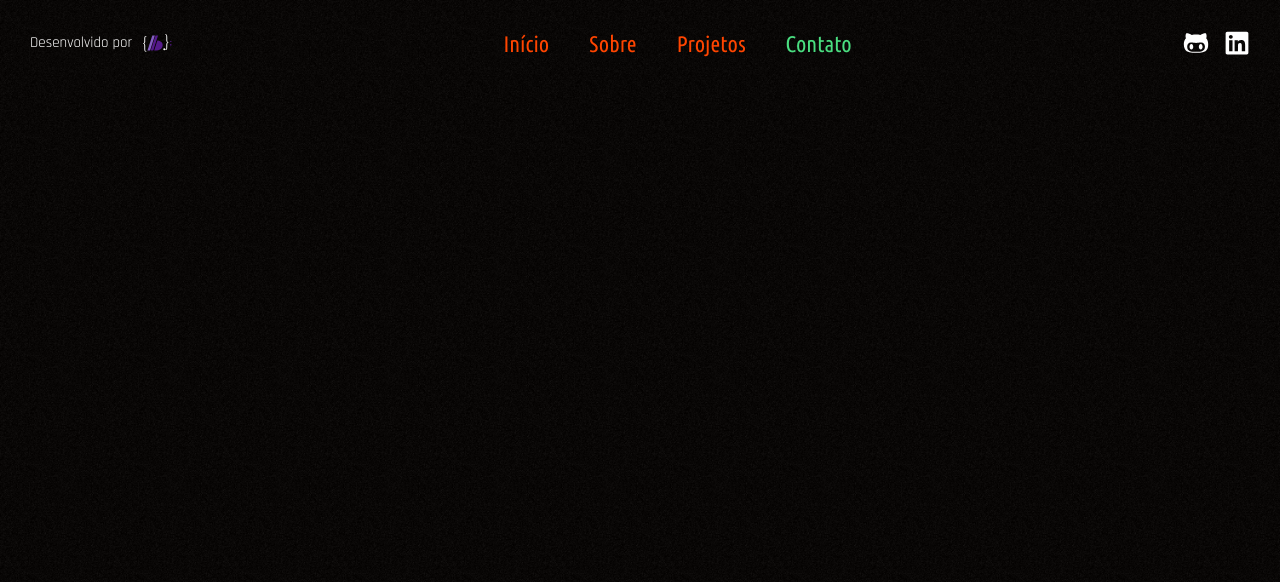
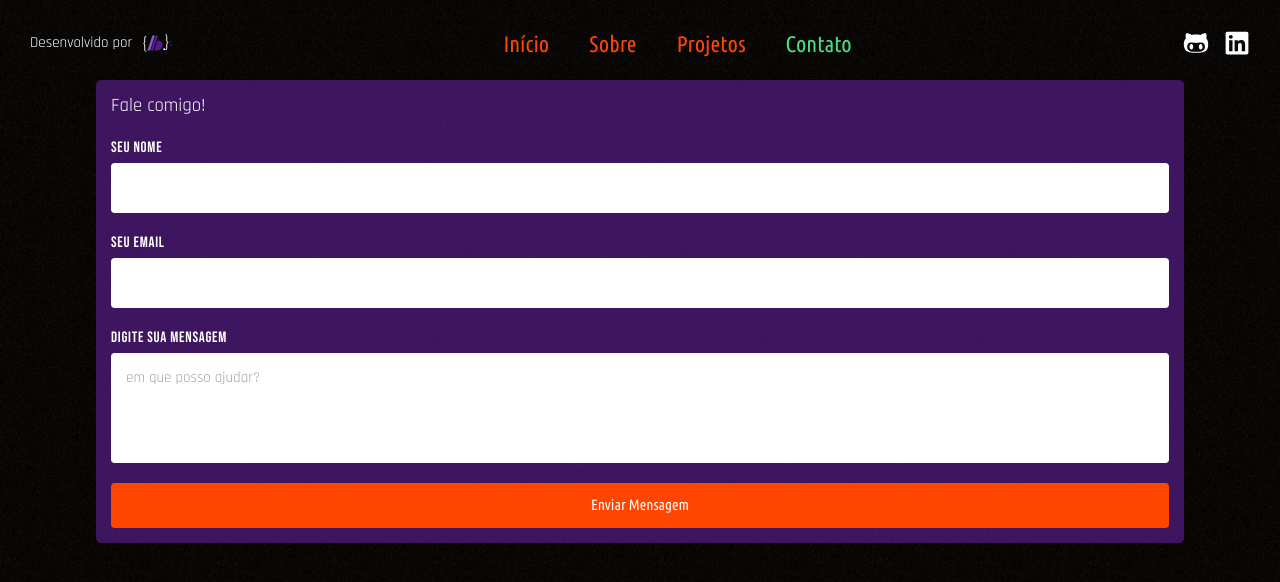
Before and after one commit to code-front-braga/Next_JS_Portfolio_Leonardo_Braga, a Next.js app: page /contact in a window 1280 px wide. Shown: the top 582 px of the page. Built offline with nearby package versions, Linux system fonts and the light colour scheme; a web font is replaced by a local one.

Commit message:
feat: created Contact component, Form component and styled it

```diff
--- a/package.json
+++ b/package.json
@@ -14,6 +14,7 @@
 		"next": "15.0.3",
 		"react": "^18.3.1",
 		"react-dom": "^18.3.1",
+		"react-hook-form": "^7.53.2",
 		"react-icons": "^5.3.0"
 	},
 	"devDependencies": {
--- /dev/null
+++ b/src/pages/contact/form.tsx
@@ -0,0 +1,56 @@
+export default function Form() {
+	return (
+		<>
+			<form className="mb-auto ml-auto mr-auto mt-32 flex w-[85%] flex-col gap-8 rounded-lg bg-purple-800 bg-opacity-55 p-6">
+				<h2 className="font-rajdhani text-3xl text-white">Fale comigo!</h2>
+
+				<div className="flex w-full flex-col gap-2">
+					<label
+						htmlFor=""
+						className="font-bebasNeue text-2xl tracking-wider text-white"
+					>
+						Seu nome
+					</label>
+					<input
+						type="text"
+						className="rounded-md p-6 font-rajdhani text-2xl"
+					/>
+				</div>
+
+				<div className="flex w-full flex-col gap-2">
+					<label
+						htmlFor=""
+						className="font-bebasNeue text-2xl tracking-wider text-white"
+					>
+						Seu email
+					</label>
+					<input
+						type="text"
+						className="rounded-md p-6 font-rajdhani text-2xl"
+					/>
+				</div>
+
+				<div className="flex w-full flex-col gap-2">
+					<label
+						htmlFor=""
+						className="font-bebasNeue text-2xl tracking-wider text-white"
+					>
+						Digite sua mensagem
+					</label>
+					<textarea
+						name=""
+						id=""
+						className="h-44 rounded-md p-6 font-rajdhani text-2xl"
+						placeholder="em que posso ajudar?"
+					/>
+				</div>
+				<button
+					type="submit"
+					className="rounded-md bg-orangered p-5 font-ubuntuCond text-2xl text-white"
+				>
+					Enviar Mensagem
+				</button>
+			</form>
+		</>
+	);
+}
--- a/src/pages/contact/index.tsx
+++ b/src/pages/contact/index.tsx
@@ -1,3 +1,9 @@
+import Form from './form';
+
 export default function Contact() {
-  return <h1>Contact</h1>
+	return (
+		<section className='relative flex h-screen w-full'>
+			<Form />
+		</section>
+	);
 }
--- a/src/pages/projects/index.tsx
+++ b/src/pages/projects/index.tsx
@@ -14,8 +14,8 @@ export default function Projects() {
 			<section className={clsx('relative w-full')}>
 				<div
 					className={clsx(
-						'relative flex flex-col gap-8 p-6 pt-32',
-						'desktop1024px:pt-40',
+						'relative flex flex-col gap-8 p-6 pt-32', // default (min-width: 320px)
+						'desktop1024px:pt-40', // (min-width: 1024px)
 					)}
 				>
 					<h2
@@ -30,8 +30,9 @@ export default function Projects() {
 					</h2>
 					<div
 						className={clsx(
-							'grid gap-8 desktop1024px:grid desktop1024px:grid-cols-2',
-							'desktop1280px:m-auto desktop1280px:w-[95%] desktop1280px:grid-cols-3',
+							'grid gap-8', // default (min-width: 320px)
+							'desktop1024px:grid desktop1024px:grid-cols-2', // (min-width: 1024px)
+							'desktop1280px:m-auto desktop1280px:w-[95%] desktop1280px:grid-cols-3', // (min-width: 1280px)
 						)}
 					>
 						{projects.map(project => (
--- /dev/null
+++ b/src/styles/form.css
@@ -0,0 +1,9 @@
+@tailwind base;
+@tailwind components;
+@tailwind utilities;
+
+@layer components {
+  .inputs-container {
+    @apply
+  }
+}
--- a/src/styles/globals.css
+++ b/src/styles/globals.css
@@ -2,9 +2,6 @@
 @tailwind components;
 @tailwind utilities;
 
-@tailwind base;
-@tailwind components;
-@tailwind utilities;
 
 *,
 *::after,
```
Also changed, not shown: 1 other file (tests, documents, lock files or other folders).
